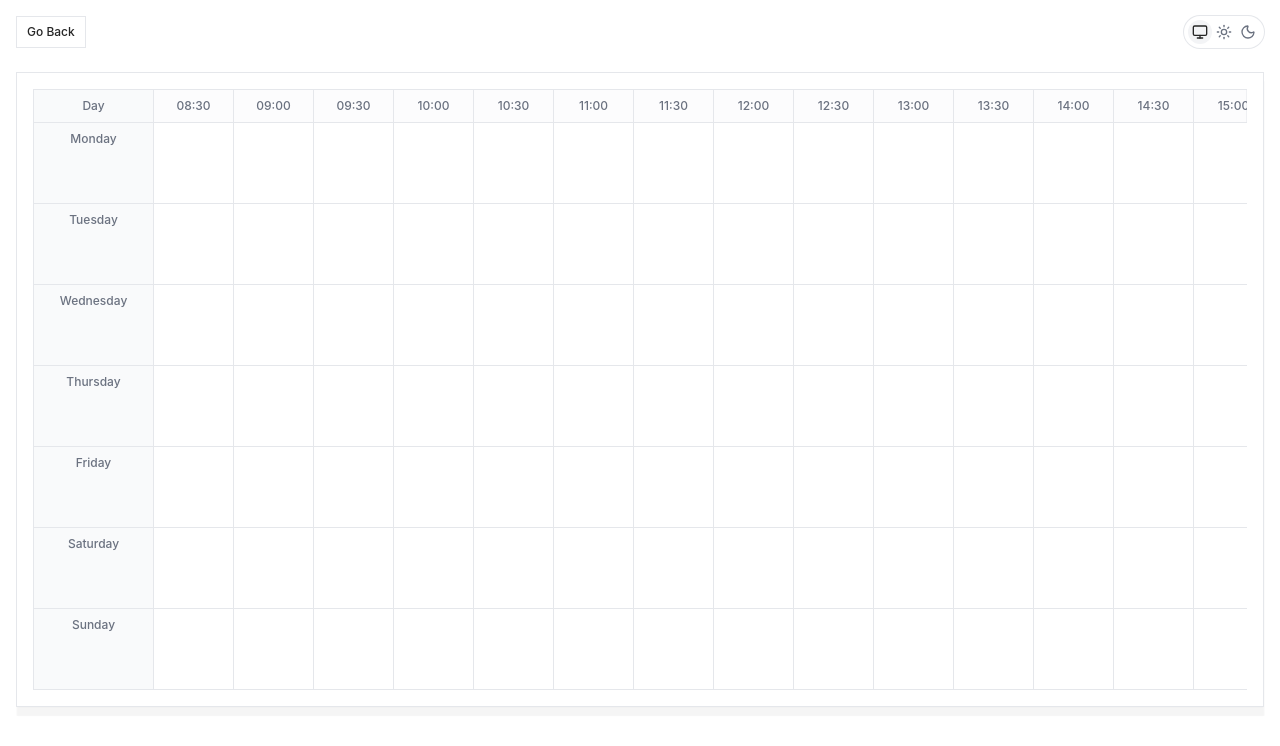
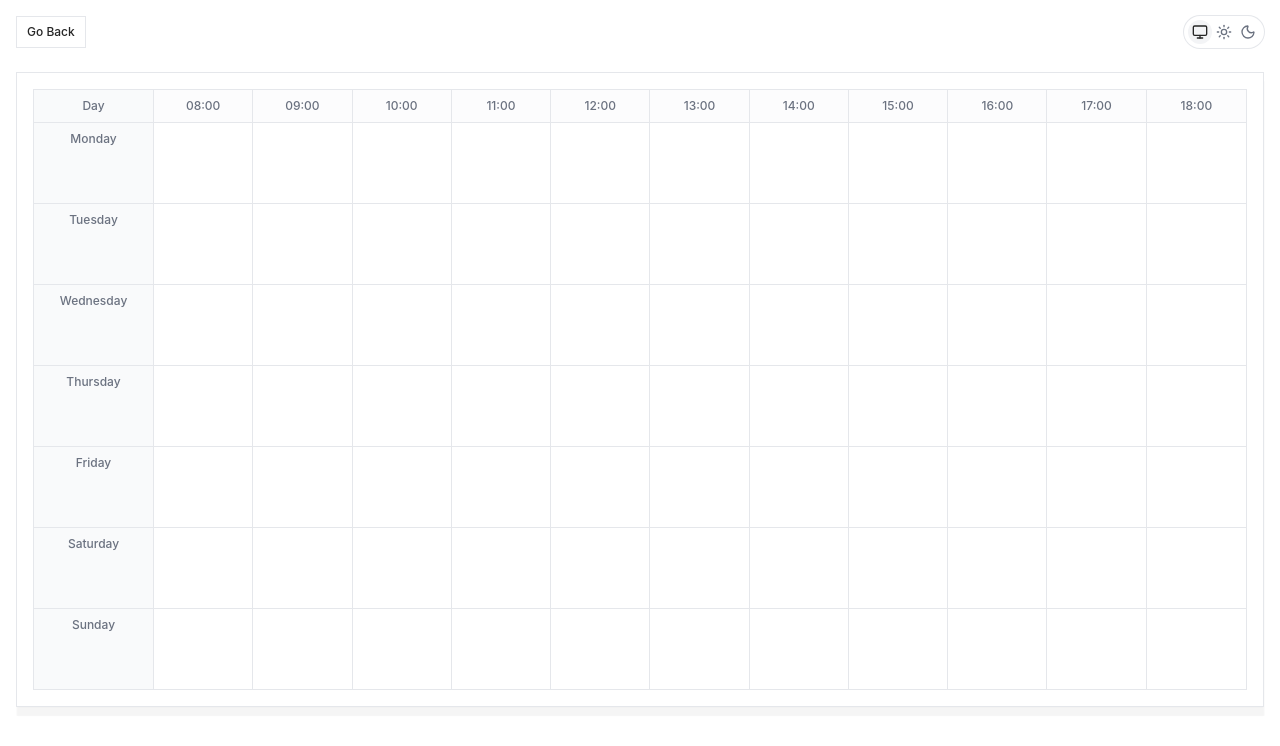
Before and after one commit to work-wide-web-kmutt/tarang-rian, a React (Vite) app in the folder apps/web/: page /schedule in a window 1280 px wide. Shown: the top 746 px of the page. Built offline with nearby package versions, Linux system fonts and the light colour scheme; what @content-collections/core would draw is missing.

Commit message:
fix: refine time slot calculations and update schedule component styling for better accuracy

```diff
--- a/apps/web/src/components/schedule/index.tsx
+++ b/apps/web/src/components/schedule/index.tsx
@@ -33,7 +33,8 @@ export function Schedule({ sessions, className }: ScheduleProps) {
         return false;
       }
       const { startCol, span } = getTimeSlotPosition(cls.start, cls.end);
-      return timeColIndex >= startCol && timeColIndex < startCol + span;
+      const endCol = startCol + span;
+      return timeColIndex >= startCol && timeColIndex < Math.ceil(endCol);
     });
   };
 
@@ -88,13 +89,16 @@ export function Schedule({ sessions, className }: ScheduleProps) {
                     key={`${day}-${time}`}
                   >
                     {firstColClasses.map((cls) => {
-                      const { span } = getTimeSlotPosition(cls.start, cls.end);
+                      const { startOffset, span } = getTimeSlotPosition(
+                        cls.start,
+                        cls.end
+                      );
                       return (
                         <div
                           className="absolute inset-y-0 z-20 m-0.5 rounded border border-primary bg-primary p-1.5 text-xs"
                           key={`${cls.courseCode}-${cls.group}-${cls.day}-${cls.start}`}
                           style={{
-                            left: "0.125rem",
+                            left: `${startOffset * 100}%`,
                             width: `calc(${span * 100}% - 0.25rem)`,
                           }}
                         >
--- a/apps/web/src/components/schedule/utils.ts
+++ b/apps/web/src/components/schedule/utils.ts
@@ -5,15 +5,26 @@ export function getTimeSlotPosition(
   end: string
 ): {
   startCol: number;
+  startOffset: number;
   span: number;
+  endOffset: number;
 } {
   const startMinutes = parseTime(start);
   const endMinutes = parseTime(end);
-  const baseMinutes = 510;
-  const startSlot = Math.floor((startMinutes - baseMinutes) / 30);
-  const duration = (endMinutes - startMinutes) / 30;
+  const baseMinutes = 480;
+
+  const startCol = Math.floor((startMinutes - baseMinutes) / 60);
+  const startOffset = ((startMinutes - baseMinutes) % 60) / 60;
+
+  const endCol = Math.floor((endMinutes - baseMinutes) / 60);
+  const endOffset = ((endMinutes - baseMinutes) % 60) / 60;
+
+  const span = endCol - startCol + (endOffset - startOffset);
+
   return {
-    startCol: Math.max(0, startSlot),
-    span: Math.max(1, Math.ceil(duration)),
+    startCol: Math.max(0, startCol),
+    startOffset,
+    span: Math.max(0.5, span),
+    endOffset,
   };
 }
--- a/apps/web/src/constants/times.ts
+++ b/apps/web/src/constants/times.ts
@@ -9,23 +9,15 @@ export const DAYS = [
 ] as const;
 
 export const TIME_SLOTS = [
-  "08:30",
+  "08:00",
   "09:00",
-  "09:30",
   "10:00",
-  "10:30",
   "11:00",
-  "11:30",
   "12:00",
-  "12:30",
   "13:00",
-  "13:30",
   "14:00",
-  "14:30",
   "15:00",
-  "15:30",
   "16:00",
-  "16:30",
   "17:00",
-  "17:30",
+  "18:00",
 ] as const;
```
